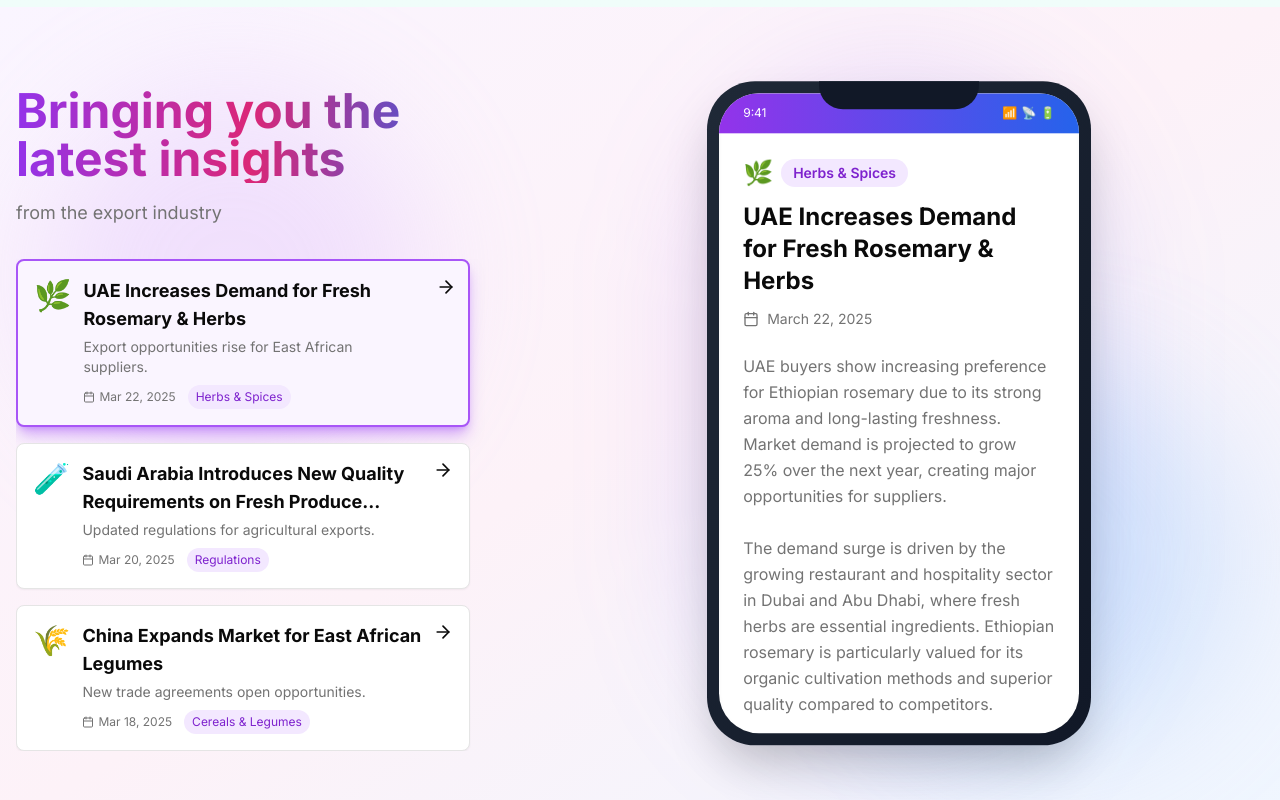
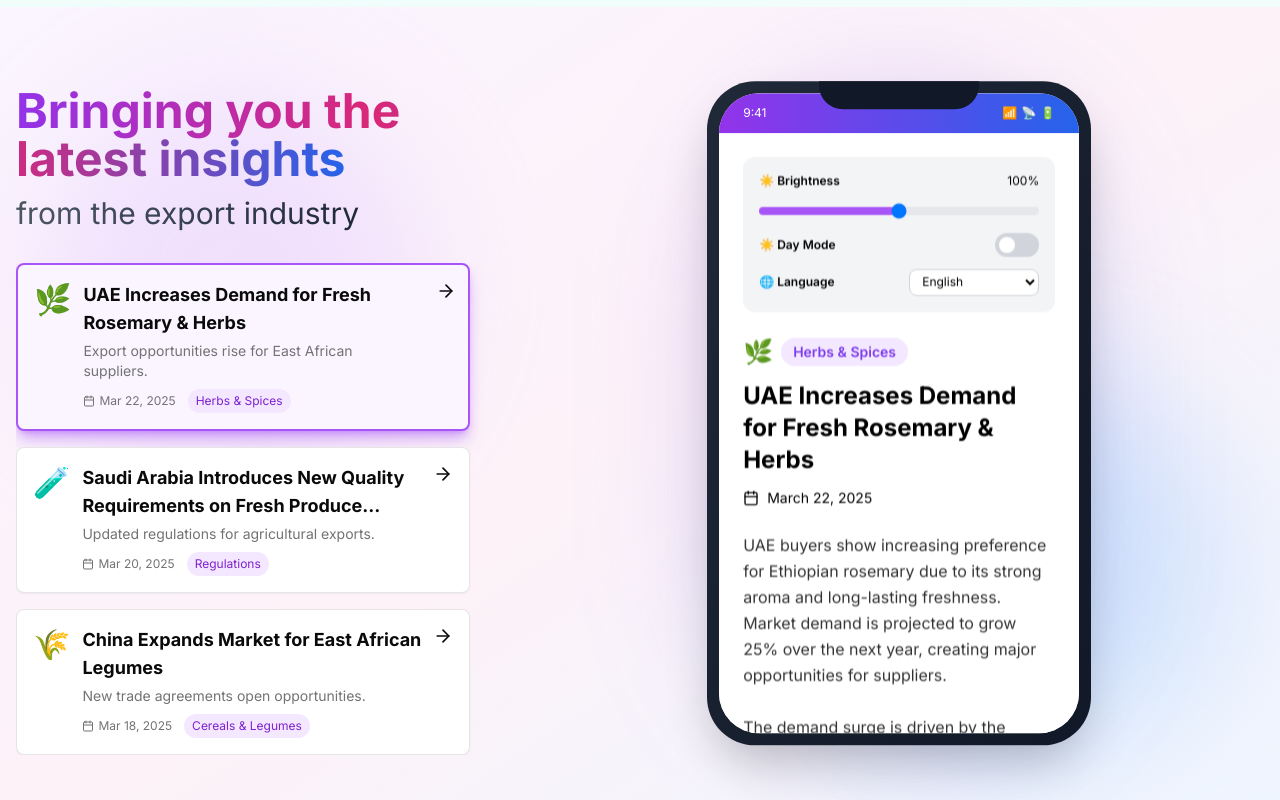
Before and after one commit to contacthafagroup-beep/hafa-trading, a Next.js app: page / in a window 1280 px wide. Shown: the part 9860-10660 px from the top of the page. Built offline with nearby package versions, Linux system fonts and the light colour scheme; no server answers; the database is empty.

Commit message:
Enhance insights section with better title styling and mobile controls (brightness, day/night mode, language)

```diff
--- a/components/insights-section.tsx
+++ b/components/insights-section.tsx
@@ -5,7 +5,7 @@ import { useState, useEffect } from 'react';
 import { Card, CardContent } from '@/components/ui/card';
 import { db } from '@/lib/firebase';
 import { collection, query, orderBy, limit, onSnapshot, where } from 'firebase/firestore';
-import { Calendar, ArrowRight } from 'lucide-react';
+import { Calendar, ArrowRight, Sun, Moon, Globe } from 'lucide-react';
 
 interface Insight {
   id: string;
@@ -34,6 +34,9 @@ const categoryIcons: { [key: string]: string } = {
 export default function InsightsSection() {
   const [insights, setInsights] = useState<Insight[]>([]);
   const [selectedInsight, setSelectedInsight] = useState<Insight | null>(null);
+  const [brightness, setBrightness] = useState(100);
+  const [isDarkMode, setIsDarkMode] = useState(false);
+  const [language, setLanguage] = useState('English');
 
   // Default sample insights if Firebase is not configured
   const defaultInsights: Insight[] = [
@@ -137,19 +140,22 @@ export default function InsightsSection() {
                 whileInView={{ opacity: 1, x: 0 }}
                 viewport={{ once: true }}
                 transition={{ duration: 0.6, delay: 0.1 }}
-                className="text-4xl md:text-5xl font-bold mb-4 bg-gradient-to-r from-purple-600 via-pink-600 to-blue-600 bg-clip-text text-transparent"
+                className="text-4xl md:text-5xl font-bold mb-6"
               >
-                Bringing you the latest insights
+                <span className="bg-gradient-to-r from-purple-600 via-pink-600 to-blue-600 bg-clip-text text-transparent">
+                  Bringing you the latest insights
+                </span>
+                <br />
+                <motion.span
+                  initial={{ opacity: 0, y: 10 }}
+                  whileInView={{ opacity: 1, y: 0 }}
+                  viewport={{ once: true }}
+                  transition={{ duration: 0.6, delay: 0.4 }}
+                  className="text-2xl md:text-3xl font-normal bg-gradient-to-r from-gray-600 via-gray-700 to-gray-800 dark:from-gray-300 dark:via-gray-400 dark:to-gray-500 bg-clip-text text-transparent"
+                >
+                  from the export industry
+                </motion.span>
               </motion.h2>
-              <motion.p
-                initial={{ opacity: 0, x: -20 }}
-                whileInView={{ opacity: 1, x: 0 }}
-                viewport={{ once: true }}
-                transition={{ duration: 0.6, delay: 0.3 }}
-                className="text-lg text-muted-foreground"
-              >
-                from the export industry
-              </motion.p>
             </motion.div>
 
             {/* Article List */}
@@ -251,7 +257,13 @@ export default function InsightsSection() {
                       </div>
 
                       {/* Content Area */}
-                      <div className="h-[600px] overflow-y-auto custom-scrollbar">
+                      <div
+                        className="h-[600px] overflow-y-auto custom-scrollbar"
+                        style={{
+                          filter: `brightness(${brightness}%)`,
+                          backgroundColor: isDarkMode ? '#000' : '#fff'
+                        }}
+                      >
                         {selectedInsight ? (
                           <motion.div
                             key={selectedInsight.id}
@@ -259,7 +271,77 @@ export default function InsightsSection() {
                             animate={{ opacity: 1, y: 0 }}
                             transition={{ duration: 0.5 }}
                             className="p-6"
+                            style={{ color: isDarkMode ? '#fff' : '#000' }}
                           >
+                            {/* Mobile Controls */}
+                            <motion.div
+                              initial={{ y: -20, opacity: 0 }}
+                              animate={{ y: 0, opacity: 1 }}
+                              transition={{ duration: 0.5 }}
+                              className="mb-6 space-y-3 p-4 rounded-xl"
+                              style={{ backgroundColor: isDarkMode ? '#1a1a1a' : '#f3f4f6' }}
+                            >
+                              {/* Brightness Control */}
+                              <div>
+                                <div className="flex items-center justify-between mb-2">
+                                  <span className="text-xs font-semibold flex items-center gap-1">
+                                    ☀️ Brightness
+                                  </span>
+                                  <span className="text-xs">{brightness}%</span>
+                                </div>
+                                <input
+                                  type="range"
+                                  min="50"
+                                  max="150"
+                                  value={brightness}
+                                  onChange={(e) => setBrightness(Number(e.target.value))}
+                                  className="w-full h-2 rounded-lg appearance-none cursor-pointer"
+                                  style={{
+                                    background: `linear-gradient(to right, #a855f7 0%, #a855f7 ${(brightness - 50) / 1}%, #e5e7eb ${(brightness - 50) / 1}%, #e5e7eb 100%)`
+                                  }}
+                                />
+                              </div>
+
+                              {/* Day/Night Mode */}
+                              <div className="flex items-center justify-between">
+                                <span className="text-xs font-semibold">
+                                  {isDarkMode ? '🌙' : '☀️'} {isDarkMode ? 'Night' : 'Day'} Mode
+                                </span>
+                                <button
+                                  onClick={() => setIsDarkMode(!isDarkMode)}
+                                  className="relative inline-flex h-6 w-11 items-center rounded-full transition-colors"
+                                  style={{ backgroundColor: isDarkMode ? '#a855f7' : '#d1d5db' }}
+                                >
+                                  <span
+                                    className={`inline-block h-4 w-4 transform rounded-full bg-white transition-transform ${
+                                      isDarkMode ? 'translate-x-6' : 'translate-x-1'
+                                    }`}
+                                  />
+                                </button>
+                              </div>
+
+                              {/* Language Preference */}
+                              <div className="flex items-center justify-between">
+                                <span className="text-xs font-semibold">🌐 Language</span>
+                                <select
+                                  value={language}
+                                  onChange={(e) => setLanguage(e.target.value)}
+                                  className="text-xs px-2 py-1 rounded-lg border"
+                                  style={{
+                                    backgroundColor: isDarkMode ? '#2a2a2a' : '#fff',
+                                    color: isDarkMode ? '#fff' : '#000',
+                                    borderColor: isDarkMode ? '#444' : '#d1d5db'
+                                  }}
+                                >
+                                  <option value="English">English</option>
+                                  <option value="Amharic">አማርኛ (Amharic)</option>
+                                  <option value="Arabic">العربية (Arabic)</option>
+                                  <option value="French">Français</option>
+                                  <option value="Chinese">中文 (Chinese)</option>
+                                </select>
+                              </div>
+                            </motion.div>
+
                             {/* Thumbnail */}
                             {selectedInsight.thumbnail && (
                               <motion.div
@@ -286,7 +368,13 @@ export default function InsightsSection() {
                               <span className="text-2xl">
                                 {categoryIcons[selectedInsight.category] || '📰'}
                               </span>
-                              <span className="px-3 py-1 bg-purple-100 dark:bg-purple-900 text-purple-700 dark:text-purple-300 rounded-full text-sm font-semibold">
+                              <span
+                                className="px-3 py-1 rounded-full text-sm font-semibold"
+                                style={{
+                                  backgroundColor: isDarkMode ? '#7c3aed' : '#f3e8ff',
+                                  color: isDarkMode ? '#e9d5ff' : '#7c3aed'
+                                }}
+                              >
                                 {selectedInsight.category}
                               </span>
                             </motion.div>
@@ -306,7 +394,8 @@ export default function InsightsSection() {
                               initial={{ y: 20, opacity: 0 }}
                               animate={{ y: 0, opacity: 1 }}
                               transition={{ duration: 0.5, delay: 0.4 }}
-                              className="flex items-center gap-2 text-sm text-muted-foreground mb-6"
+                              className="flex items-center gap-2 text-sm mb-6"
+                              style={{ opacity: 0.7 }}
                             >
                               <Calendar className="w-4 h-4" />
                               {new Date(selectedInsight.date).toLocaleDateString('en-US', {
@@ -321,9 +410,9 @@ export default function InsightsSection() {
                               initial={{ y: 20, opacity: 0 }}
                               animate={{ y: 0, opacity: 1 }}
                               transition={{ duration: 0.5, delay: 0.5 }}
-                              className="prose prose-sm dark:prose-invert max-w-none"
+                              className="prose prose-sm max-w-none mb-8"
                             >
-                              <p className="text-muted-foreground leading-relaxed whitespace-pre-wrap">
+                              <p className="leading-relaxed whitespace-pre-wrap" style={{ opacity: 0.8 }}>
                                 {selectedInsight.content}
                               </p>
                             </motion.div>
@@ -333,11 +422,16 @@ export default function InsightsSection() {
                               initial={{ y: 20, opacity: 0 }}
                               animate={{ y: 0, opacity: 1 }}
                               transition={{ duration: 0.5, delay: 0.6 }}
-                              className="mt-8"
+                              className="mt-8 mb-6"
                             >
-                              <button className="w-full py-3 bg-gradient-to-r from-purple-600 to-blue-600 text-white rounded-xl font-semibold hover:shadow-lg transition-shadow">
+                              <a
+                                href={`/insights/${selectedInsight.id}`}
+                                target="_blank"
+                                rel="noopener noreferrer"
+                                className="block w-full py-3 bg-gradient-to-r from-purple-600 to-blue-600 text-white rounded-xl font-semibold hover:shadow-lg transition-all text-center hover:scale-105"
+                              >
                                 Read Full Report →
-                              </button>
+                              </a>
                             </motion.div>
                           </motion.div>
                         ) : (
```
